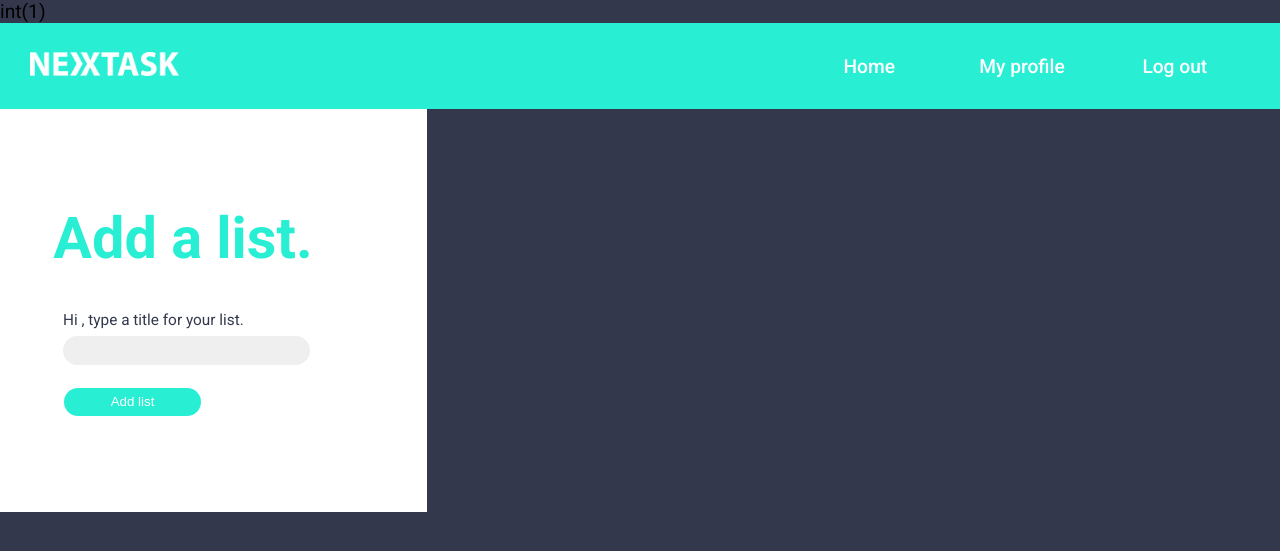
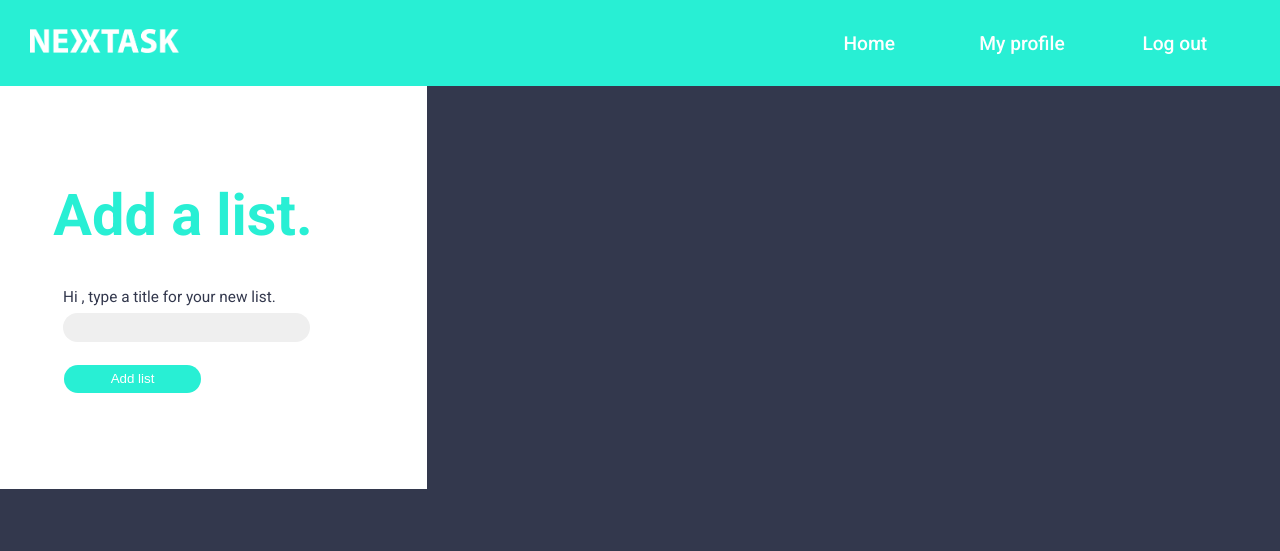
Before and after one commit to Florian962/nextask, a PHP site: page /nextask/ in a window 1280 px wide. Shown: the top 551 px of the page. Run offline with PHP 8.4, Linux system fonts and the light colour scheme; the visitor is signed in with stand-in values (Sample User, id 1); data that the repository does not hold is empty.

Commit message:
add icon

```diff
--- a/index.php
+++ b/index.php
@@ -1,7 +1,8 @@
 <?php
 
     include 'core/init.php';
-    var_dump($_SESSION['user_id']);
+    /*var_dump($_SESSION['user_id']);*/
+
     /* geef userdata voor juiste session ID */
     $user_id = $_SESSION['user_id'];
     $user = $getFromU->userData($user_id);
@@ -19,7 +20,7 @@
     <meta name="viewport" content="width=device-width, initial-scale=1.0">
     <meta http-equiv="X-UA-Compatible" content="ie=edge">
 
-    <link rel="shortcut icon" href="Images/logo.png">
+    <link rel="shortcut icon" href="assets/images/icon.png">
     <link type="text/css" rel="stylesheet" href="assets/css/style.css">
 
     <link href="https://fonts.googleapis.com/css?family=Roboto:300,400,500,700,900" rel="stylesheet">
@@ -47,7 +48,7 @@
 
             <form autocomplete="off" method="post" class="addlist__form">
                 <div class="addlist__form--fields addlist__form--listtitle">
-                    <label for="listtitle">Hi <span class="fat-text"><?=$user->username ?></span>, type a title for your list.</label>
+                    <label for="listtitle">Hi <span class="fat-text"><?=$user->username ?></span>, type a title for your new list.</label>
                     <input type="text" id="listtitle" name="listtitle">
                 </div>
 
--- a/php/welcome.php
+++ b/php/welcome.php
@@ -11,7 +11,7 @@
     <meta name="viewport" content="width=device-width, initial-scale=1.0">
     <meta http-equiv="X-UA-Compatible" content="ie=edge">
 
-    <link rel="shortcut icon" href="Images/logo.png">
+    <link rel="shortcut icon" href="../assets/images/icon.png">
     <link type="text/css" rel="stylesheet" href="../assets/css/style.css">
 
     <link href="https://fonts.googleapis.com/css?family=Roboto:300,400,500,700,900" rel="stylesheet">
```
Also changed, not shown: assets/images/icon.png (added).
